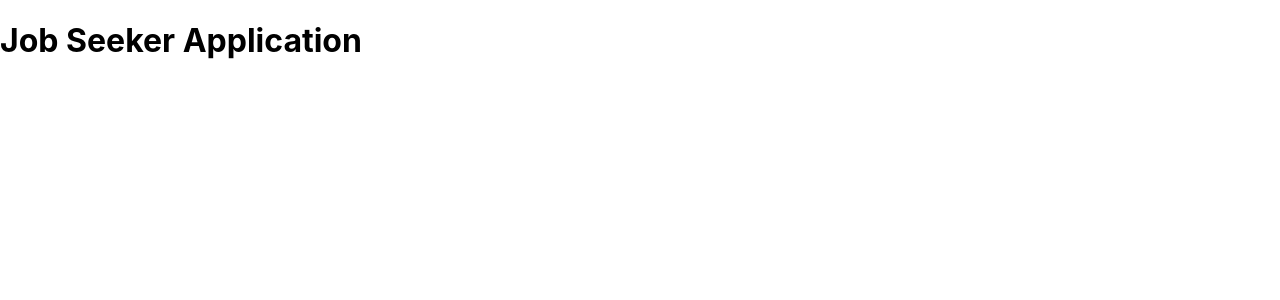
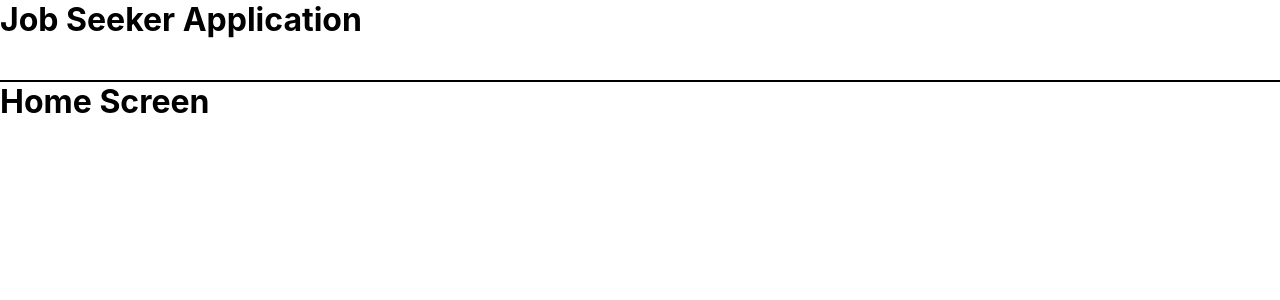
Before and after one commit to aosborne17/JobSeekerApplication, a React (Create React App) app in the folder frontend/: page / in a window 1280 px wide. Shown: the top 300 px of the page. Built offline with nearby package versions, Linux system fonts and the light colour scheme.

Commit message:
Adding frontend files

```diff
--- a/frontend/package.json
+++ b/frontend/package.json
@@ -1,14 +1,19 @@
 {
   "name": "frontend",
   "version": "0.1.0",
+  "proxy": "http://127.0.0.1:5000",
   "private": true,
   "dependencies": {
     "@testing-library/jest-dom": "^5.11.8",
     "@testing-library/react": "^11.2.2",
     "@testing-library/user-event": "^12.6.0",
+    "axios": "^0.21.1",
     "react": "^17.0.1",
     "react-dom": "^17.0.1",
+    "react-redux": "^7.2.2",
+    "react-router-dom": "^5.2.0",
     "react-scripts": "4.0.1",
+    "redux": "^4.0.5",
     "web-vitals": "^0.2.4"
   },
   "scripts": {
--- a/frontend/src/App.js
+++ b/frontend/src/App.js
@@ -1,11 +1,23 @@
-import React from 'react'
+import React from 'react';
+import Header from './components/Header';
+import { BrowserRouter as Router, Route } from 'react-router-dom';
+import LoginScreen from './screens/LoginScreen';
+import HomeScreen from './screens/HomeScreen';
 
 const App = () => {
   return (
-    <div>
-        <h1>Job Seeker Application</h1>
-    </div>
-  )
-}
+    <Router>
+      <div className='app'>
+        <Header />
+        <div className='app__body'>
+          <Route exact path='/login' component={LoginScreen} />
+          <Route exact path='/' component={HomeScreen} />
+          {/* <Route exact path='/product/:id' component={ProductScreen} />
+          <Route exact path='/cart/:id?' component={CartScreen} /> */}
+        </div>
+      </div>
+    </Router>
+  );
+};
 
-export default App
+export default App;
--- /dev/null
+++ b/frontend/src/components/Header.css
@@ -0,0 +1,4 @@
+.header {
+  min-height: 80px;
+  border-bottom: black solid 2px;
+}
--- /dev/null
+++ b/frontend/src/components/Header.js
@@ -0,0 +1,12 @@
+import React from 'react';
+import './Header.css';
+
+const Header = () => {
+  return (
+    <div className='header'>
+      <h1>Job Seeker Application</h1>
+    </div>
+  );
+};
+
+export default Header;
--- a/frontend/src/index.css
+++ b/frontend/src/index.css
@@ -1,3 +1,8 @@
+* {
+  margin: 0;
+  padding: 0;
+}
+
 body {
   margin: 0;
   font-family: -apple-system, BlinkMacSystemFont, 'Segoe UI', 'Roboto', 'Oxygen',
--- /dev/null
+++ b/frontend/src/screens/HomeScreen.js
@@ -0,0 +1,11 @@
+import React from 'react';
+
+const HomeScreen = () => {
+  return (
+    <>
+      <h1>Home Screen</h1>
+    </>
+  );
+};
+
+export default HomeScreen;
--- /dev/null
+++ b/frontend/src/screens/LoginScreen.js
@@ -0,0 +1,7 @@
+import React from 'react';
+
+const LoginScreen = () => {
+  return <></>;
+};
+
+export default LoginScreen;
```
Also changed, not shown: frontend/src/screens/RegisterScreen.js (added, +7 -0 lines), frontend/src/store.js (added), 1 other file (tests, documents, lock files or other folders).
